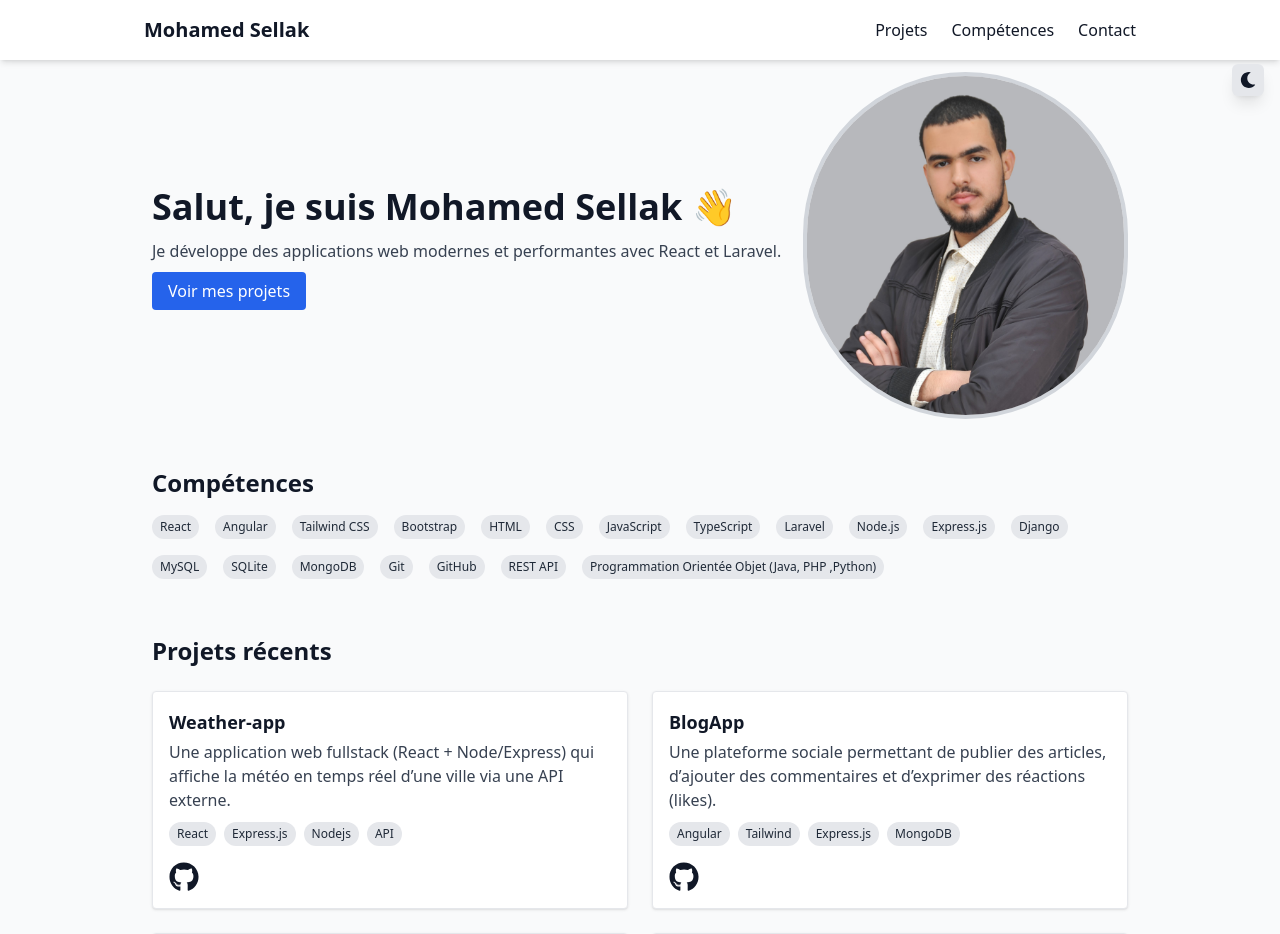
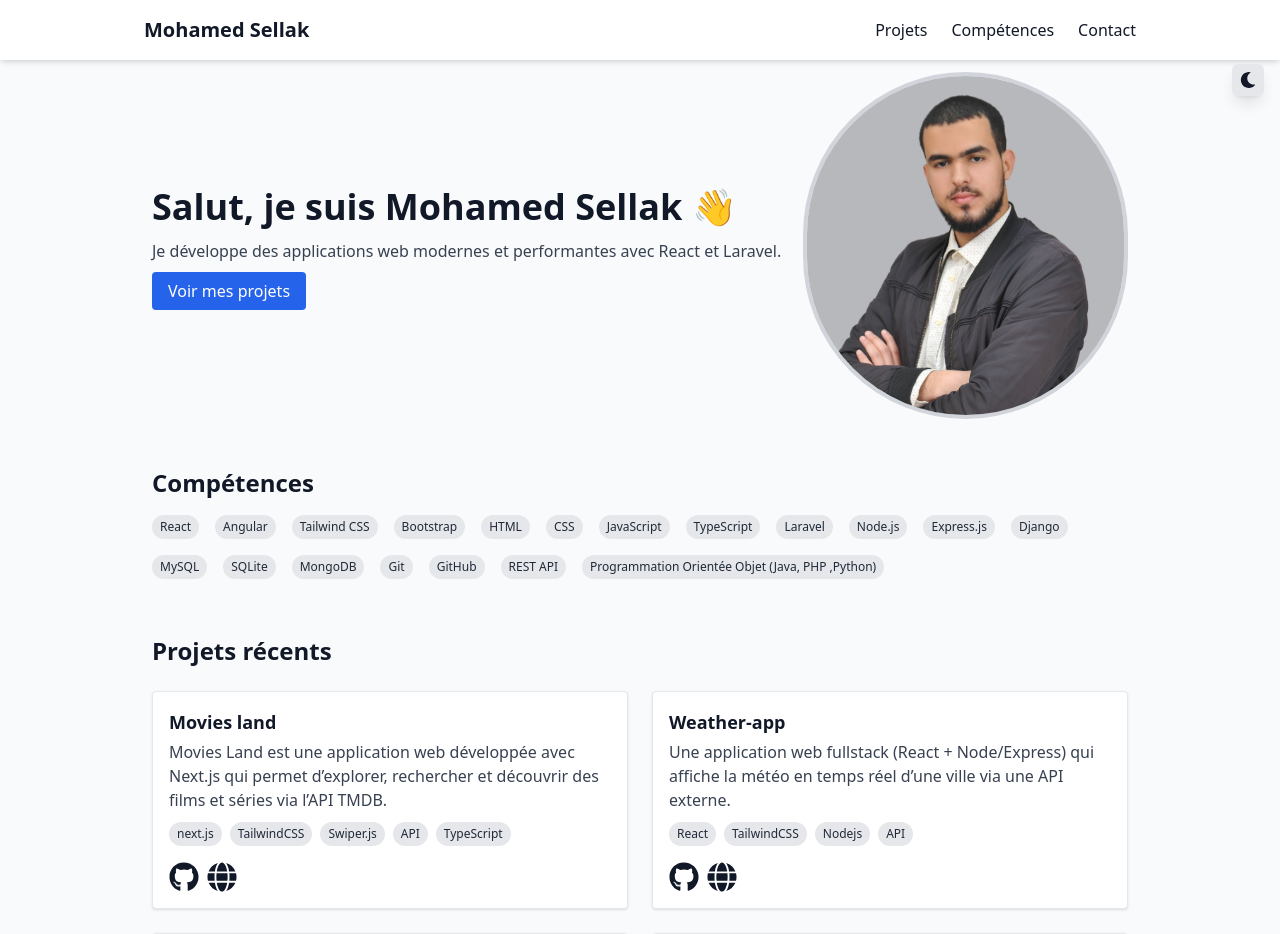
Before and after one commit to mohamedsellak12/Portfolio, a React (Vite) app: page / in a window 1280 px wide. Shown: the top 934 px of the page. Built offline with nearby package versions, Linux system fonts and the light colour scheme.

Commit message:
last commit

```diff
--- a/src/App.jsx
+++ b/src/App.jsx
@@ -2,50 +2,58 @@ import React, { useEffect, useState } from "react";
 import AOS from "aos";
 import "aos/dist/aos.css";
 import Footer from "./Footer";
-import { FaGithub, FaMoon, FaSun } from "react-icons/fa";
+import { FaGithub, FaMoon, FaGlobe , FaSun } from "react-icons/fa";
 import Navbar from "./Components/Navbar";
+// import { BiRadioCircleMarked } from "react-icons/bi";
 
 const projects = [
   {
+    title:"Movies land",
+    desc:"Movies Land est une application web développée avec Next.js qui permet d’explorer, rechercher et découvrir des films et séries via l’API TMDB.",
+    tech:["next.js","TailwindCSS","Swiper.js","API","TypeScript"],
+    demo:"https://movies-land-amber.vercel.app/",
+    repo:"https://github.com/mohamedsellak12/Movies-Land.git"
+  },
+  {
     title:"Weather-app",
     desc:"Une application web fullstack (React + Node/Express) qui affiche la météo en temps réel d’une ville via une API externe.",
-    tech:["React","Express.js","Nodejs","API"],
-    demo: "#",
+    tech:["React","TailwindCSS","Nodejs","API"],
+    demo: "https://weather-app-sigma-rust.vercel.app/",
     repo: "https://github.com/mohamedsellak12/weather-app.git"
   },
   {
     title: "BlogApp",
     desc: "Une plateforme sociale permettant de publier des articles, d’ajouter des commentaires et d’exprimer des réactions (likes).",
-    tech: ["Angular", "Tailwind", "Express.js","MongoDB"],
-    demo: "#",
+    tech: ["Angular", "TailwindCSS", "Express.js","MongoDB","TypeScript"],
+    demo: null,
     repo: "https://github.com/mohamedsellak12/BlogApp.git"
   },
   {
     title: "PrayersTimming",
     desc: "Application web affichant les horaires de prière en fonction de la localisation de l’utilisateur, avec intégration du Coran en version écrite et audio (consommation d’APIs).",
-    tech: ["Angular", "API", "Tailwind"],
-    demo: "#",
+    tech: ["Angular", "API", "TailwindCSS","TypeScript"],
+    demo: "https://prayers-timming.vercel.app/",
     repo: "https://github.com/mohamedsellak12/PrayersTimming.git"
   },
   {
     title: "TakeIt",
     desc: "Plateforme en ligne jouant le rôle d’intermédiaire entre les organisateurs d’événements et les clients, permettant la réservation et l’achat de tickets en ligne (Projet de fin d’études 2025).",
-    tech: ["Angular","Tailwind", "Laravel", "Stripe", "MySQL"],
-    demo: "#",
+    tech: ["Angular","TailwindCSS", "Laravel", "Stripe", "MySQL"],
+    demo: null,
     repo: "https://github.com/mohamedsellak12/TakeIt2025.git"
   },
   {
     title: "MemoryGameApp",
     desc: "Jeu web interactif de mémoire consistant à associer des cartes, développé pour améliorer la concentration et le divertissement.",
-    tech: ["Angular", "Tailwind", "TypeScript"],
-    demo: "#",
+    tech: ["Angular", "TailwindCSS", "TypeScript"],
+    demo: null,
     repo: "https://github.com/mohamedsellak12/MemorygameApp.git"
   },
   {
     title: "Education Land",
     desc: "Plateforme éducative dédiée à une école primaire privée pour la gestion des inscriptions, du suivi des élèves et des paiements (Projet de fin d’études 2024).",
     tech: ["Laravel", "MySQL", "Bootstrap"],
-    demo: "#",
+    demo: null,
     repo: "https://github.com/mohamedsellak12/MYPFE.git"
   }
 ];
@@ -125,9 +133,11 @@ export default function App() {
                 <div className="mb-2">
                   {p.tech.map(t => <Badge key={t}>{t}</Badge>)}
                 </div>
-                <div className="flex gap-2 hover:text-gray-600 dark:hover:text-gray-300">
-                  <a href={p.repo} className="text-3xl"> <FaGithub/> </a>
+                <div className="flex gap-2  dark:hover:text-gray-300">
+                  <a href={p.repo} target="-" className=" hover:text-gray-600 text-3xl"> <FaGithub/> </a>
+                 { p.demo? <a href={p.demo} target="-" className="hover:text-gray-600 text-3xl"> <FaGlobe   /> </a>:""}
                 </div>
+
               </div>
             ))}
           </div>
--- a/src/Components/Navbar.jsx
+++ b/src/Components/Navbar.jsx
@@ -5,7 +5,7 @@ export default function Navbar() {
   const [menuOpen, setMenuOpen] = useState(false);
 
   return (
-    <header className="fixed bg-white dark:bg-gray-800 shadow-md  w-full  top-0 left-0 z-40">
+    <header data-aos="fade-down" className="fixed bg-white dark:bg-gray-800 shadow-md  w-full  top-0 left-0 z-40">
       <div className="max-w-5xl mx-auto flex justify-between items-center p-4">
         <h1 className="text-xl font-bold">Mohamed Sellak</h1>
 
```
